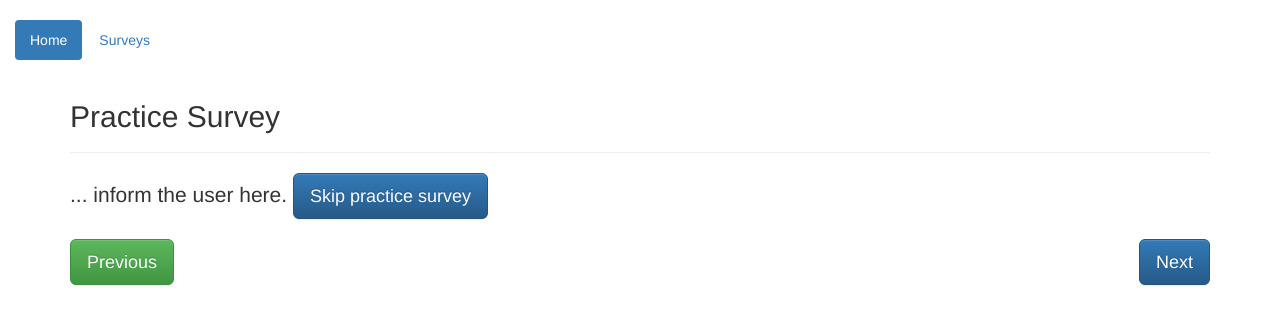
After one commit to akshayjh/StorySurvey, a Django app: template survey/surveys/templates/surveys/survey_practice.html in a window 1280 px wide. The commit adds this page. Shown: the top 325 px of the page. Run offline with Django 3.2, Linux system fonts and the light colour scheme; the template is opened without the code that fills it, so the values that code supplies are empty; parts of the project's set-up code (start-up, migrations or seed data) failed here and were passed over; some libraries are stand-ins or nearby versions.

Commit message:
Added pages for instructions and practice views.

```diff
--- a/survey/surveys/templates/surveys/survey_list.html
+++ b/survey/surveys/templates/surveys/survey_list.html
@@ -16,7 +16,7 @@
                     <li class="list-group-item">
                         <h3>
                             {{ survey.title }}
-                            <a href="{% url 'surveys:survey' pk=survey.id %}" class="btn btn-primary pull-right">Begin survey</a>
+                            <a href="{% url 'surveys:survey-instructions' pk=survey.id %}" class="btn btn-primary pull-right">Begin survey</a>
                         </h3>
                     </li>
                 {% empty %}
--- /dev/null
+++ b/survey/surveys/templates/surveys/survey_practice.html
@@ -0,0 +1,26 @@
+{% extends "base.html" %}
+
+{% block content %}
+<div class="container">
+    <div class="page-header">
+        <h2>
+            Practice Survey
+        </h2>
+    </div>
+
+    <p class="lead">
+        ... inform the user here.
+
+        <a href="{% url 'surveys:survey' pk=survey.id %}" class="btn btn-primary btn-lg">Skip practice survey</a>
+    </p>
+
+    <div class="row">
+        <div class="col-sm-6">
+            <a href="{% url 'surveys:survey-instructions' pk=survey.id %}" class="btn btn-success btn-lg">Previous</a>
+        </div>
+        <div class="col-sm-6 text-right">
+            <a href="{% url 'surveys:survey' pk=survey.id %}" class="btn btn-primary btn-lg">Next</a>
+        </div>
+    </div>
+</div>
+{% endblock %}
--- a/survey/surveys/urls.py
+++ b/survey/surveys/urls.py
@@ -8,6 +8,16 @@ urlpatterns = [
         name='survey-list'
     ),
     url(
+        r'^(?P<pk>[0-9]+)/instructions',
+        survey_views.SurveyInstructionView.as_view(),
+        name='survey-instructions'
+    ),
+    url(
+        r'^(?P<pk>[0-9]+)/practice',
+        survey_views.SurveyPracticeView.as_view(),
+        name='survey-practice'
+    ),
+    url(
         r'^(?P<pk>[0-9]+)',
         survey_views.SurveyView.as_view(),
         name='survey'
```
Also changed, not shown: survey/surveys/templates/surveys/survey_instructions.html (added, +23 -0 lines), survey/surveys/views.py (+21 -6 lines).
